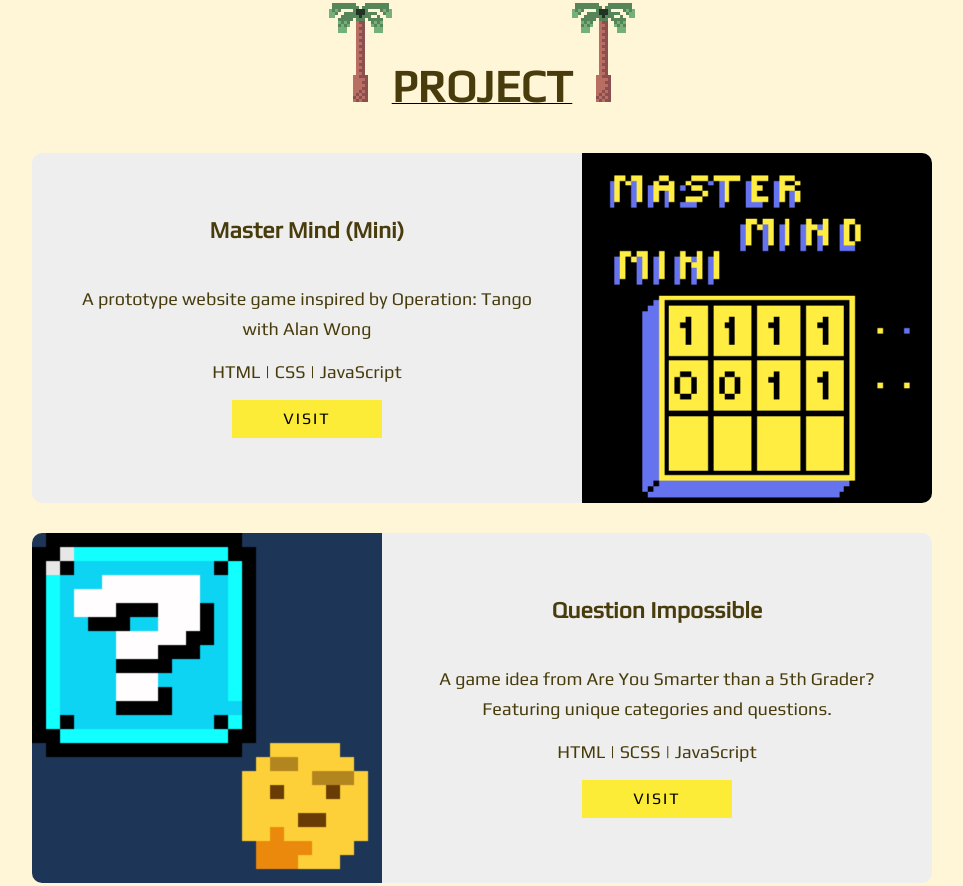
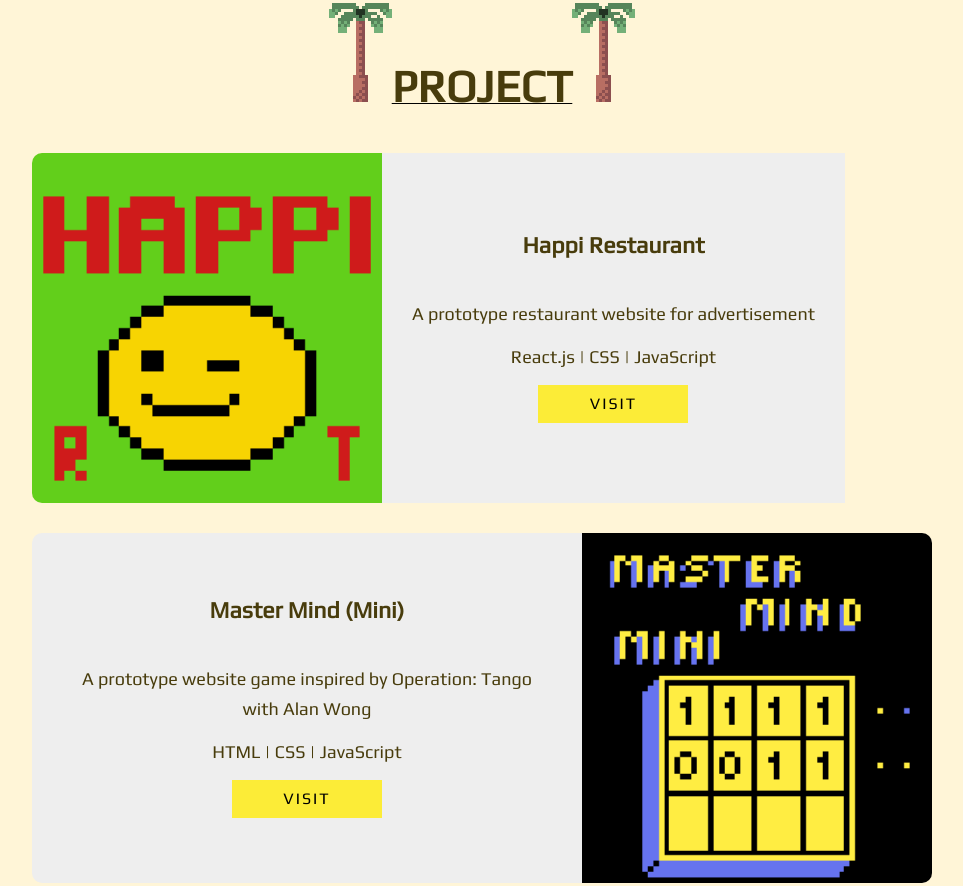
Before and after one commit to VictorKwong/portfolio, a plain HTML site: page index.html in a window 1280 px wide. Shown: the part 1988-2874 px from the top of the page, without its empty margins (158-1121 px from the left). Drawn offline with nearby package versions, Linux system fonts and the light colour scheme; some packages are replaced by stand-ins of ours; a script that the page names is missing.

Commit message:
add Happi Restaurant

```diff
--- a/index.html
+++ b/index.html
@@ -259,6 +259,21 @@
                         <div class="expTitle">
                             <h2 class="textUpper"><img src="images/palmTreeSec.png" alt="Another palm tree">project<img src="images/palmTreeSec.png" alt="Another palm tree"></h2>
                         </div>
+                            <div class="expFlexing roundUp" data-aos="fade-right">
+                                    <figure>
+                                        <img src="images/happiRestaurant.png" alt="Happi Restaurant Image" class="imgfill">
+                                        <figcaption>
+                                            <h3>Prototype Restaurant web</h3>
+                                            <a href="https://github.com/VictorKwong/happi-restaurant" target="_blank">Design Doc & Github</a>
+                                        </figcaption>
+                                    </figure>
+                                <div class="appDescription">
+                                    <h3>Happi Restaurant</h3>
+                                    <p>A prototype restaurant website for advertisement</p>
+                                    <p>React.js | CSS | JavaScript </p>
+                                    <a href="https://victorkwong.github.io/happi-restaurant/" target="_blank" class="button buttonAntiman textUpper">visit</a>
+                                </div>
+                            </div>
                             <div class="expFlexing roundUp" data-aos="fade-left">
                                 <div class="orderPlace">
                                     <figure>
@@ -323,7 +338,7 @@
                                 <div class="appDescription">
                                     <h3>Podcast Commuter</h3>
                                     <p>An app that suggests a podcast to listen to based on the length of your journey and helps you decide if you should walk or bike.</p>
-                                    <p>React | API | CSS</p>
+                                    <p>React.js | API | CSS</p>
                                     <a href="https://teamjuicywatermelon.github.io/PodcastCommuter/" target="_blank" class="button buttonAntiman textUpper">visit</a>
                                 </div>
                             </div>
```
Also changed, not shown: images/happiRestaurant.png (added).
